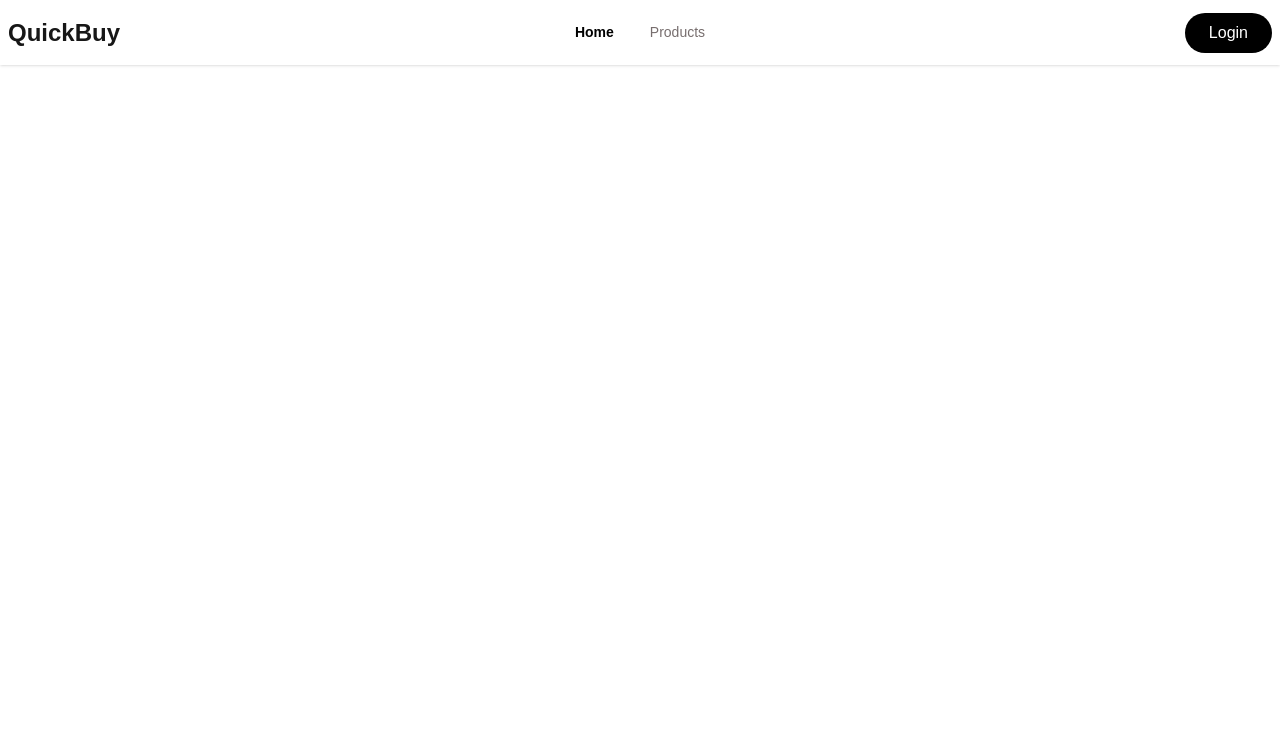
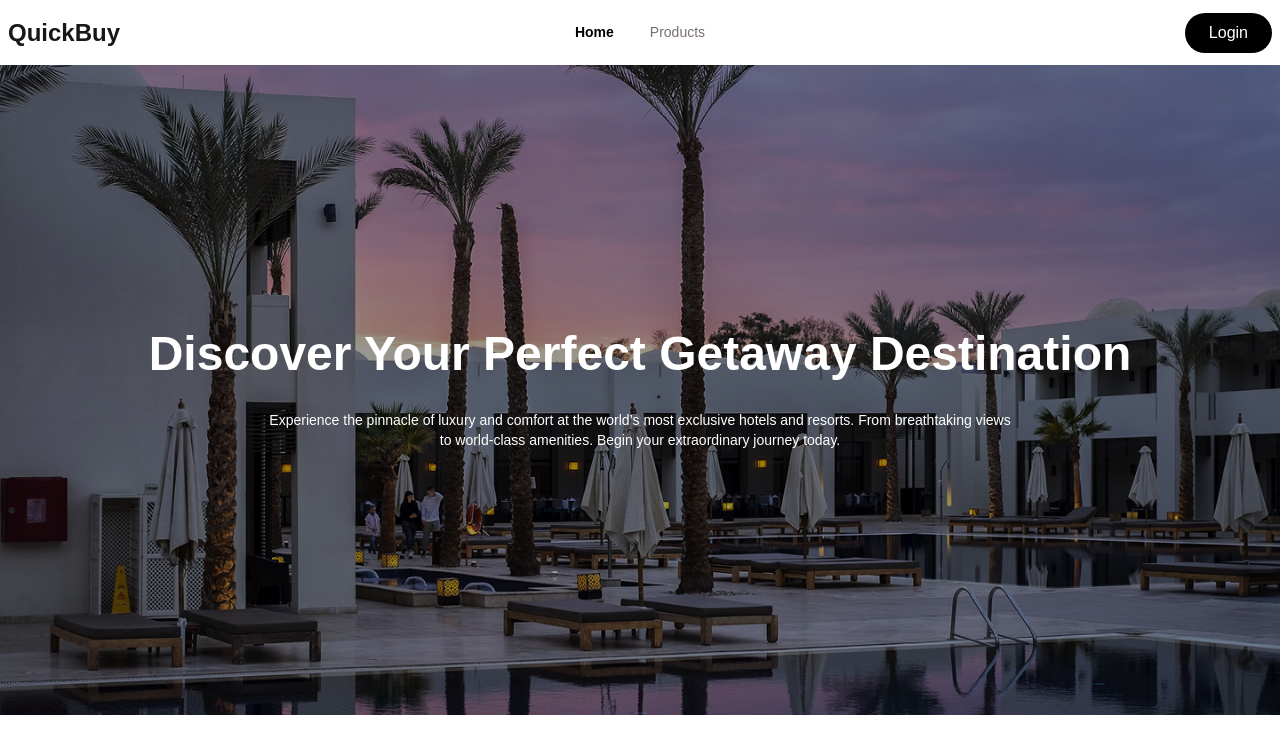
Before and after one commit to noob-ubaid/QuickBuy, a Next.js app: page / in a window 1280 px wide. Shown: the top 754 px of the page. Built offline with nearby package versions, Linux system fonts and the light colour scheme.

Commit message:
added banner section

```diff
--- /dev/null
+++ b/app/api/auth/[...nextauth].js
@@ -0,0 +1,29 @@
+import NextAuth from "next-auth"
+
+const handler = NextAuth({
+  providers: [
+  CredentialsProvider({
+    name: 'Credentials',
+    credentials: {
+      username: { label: "Username", type: "text", placeholder: "jsmith" },
+      password: { label: "Password", type: "password" }
+    },
+    async authorize(credentials, req) {
+
+      const res = await fetch("/your/endpoint", {
+        method: 'POST',
+        body: JSON.stringify(credentials),
+        headers: { "Content-Type": "application/json" }
+      })
+      const user = await res.json()
+
+      if (res.ok && user) {
+        return user
+      }
+      return null
+    }
+  })
+]
+})
+
+export { handler as GET, handler as POST }
--- /dev/null
+++ b/app/components/Banner/Banner.jsx
@@ -0,0 +1,28 @@
+import Image from "next/image";
+import React from "react";
+
+const Banner = () => {
+  return (
+    <div className="relative w-full h-[650px]">
+      <Image
+        src="/heroImage.png"
+        alt="banner"
+        fill
+        className="object-cover"
+        priority
+      />
+      <div className="absolute w-full px-4 md:px-0 h-full flex items-center gap-6 md:gap-8 flex-col justify-center text-white">
+        <p className="text-2xl md:text-3xl text-center lg:text-4xl xl:text-5xl font-semibold">
+          Discover Your Perfect Getaway Destination
+        </p>
+        <p className="max-w-[750px] mx-auto text-center text-sm font-medium">
+          Experience the pinnacle of luxury and comfort at the world’s most
+          exclusive hotels and resorts. From breathtaking views to world-class
+          amenities. Begin your extraordinary journey today.
+        </p>
+      </div>
+    </div>
+  );
+};
+
+export default Banner;
--- a/app/layout.js
+++ b/app/layout.js
@@ -1,6 +1,7 @@
 import { Geist, Geist_Mono } from "next/font/google";
 import "./globals.css";
 import Navbar from "./components/Navbar/Navbar";
+import NextAuthSessionProvider from "./provider/NextAuthSessionProvider";
 
 const geistSans = Geist({
   variable: "--font-geist-sans",
@@ -13,19 +14,21 @@ const geistMono = Geist_Mono({
 });
 
 export const metadata = {
-  title: "Create Next App",
+  title: "Quick Buy",
   description: "Generated by create next app",
 };
 
 export default function RootLayout({ children }) {
   return (
     <html lang="en">
+      {/* <NextAuthSessionProvider> */}
         <body
           className={`${geistSans.variable} ${geistMono.variable} antialiased`}
         >
           <Navbar></Navbar>
           {children}
         </body>
+      {/* </NextAuthSessionProvider> */}
     </html>
   );
 }
--- /dev/null
+++ b/app/lib/ConnectDb.js
@@ -0,0 +1,17 @@
+import { MongoClient } from "mongodb";
+
+const uri = process.env.MONGODB_URI;
+const dbName = process.env.MONGODB_DB;
+
+let client;
+let db;
+
+export async function connectDB() {
+  if (db) return db;
+  if (!client) {
+    client = new MongoClient(uri);
+    await client.connect();
+  }
+  db = client.db(dbName);
+  return db;
+}
--- /dev/null
+++ b/app/lib/users.js
@@ -0,0 +1 @@
+export const users = []
--- /dev/null
+++ b/app/login/Login.jsx
@@ -0,0 +1,10 @@
+import React from 'react';
+import { useSession, signIn, signOut } from "next-auth/react"
+
+const Login = () => {
+    return (
+        <button onClick={()=> signIn()}>Login</button>
+    );
+};
+
+export default Login;
--- a/app/page.js
+++ b/app/page.js
@@ -1,8 +1,9 @@
+import Banner from "./components/Banner/Banner";
 
 export default function Home() {
   return (
    <>
-
+   <Banner/>
    </>
   );
 }
--- /dev/null
+++ b/app/provider/NextAuthSessionProvider.js
@@ -0,0 +1,11 @@
+"use client"
+import { SessionProvider } from "next-auth/react"
+const NextAuthSessionProvider = ({children}) => {
+    return (
+        <SessionProvider>
+            {children}
+        </SessionProvider>
+    );
+};
+
+export default NextAuthSessionProvider;
--- a/package.json
+++ b/package.json
@@ -9,7 +9,9 @@
     "lint": "eslint"
   },
   "dependencies": {
+    "mongodb": "^6.18.0",
     "next": "15.5.0",
+    "next-auth": "^4.24.11",
     "react": "19.1.0",
     "react-dom": "19.1.0"
   },
```
Also changed, not shown: app/components/Navbar/Navbar.jsx (+8 -2 lines), public/heroImage.png (added), 1 other file (tests, documents, lock files or other folders). Lines whose indentation alone changed are shown as unchanged.
